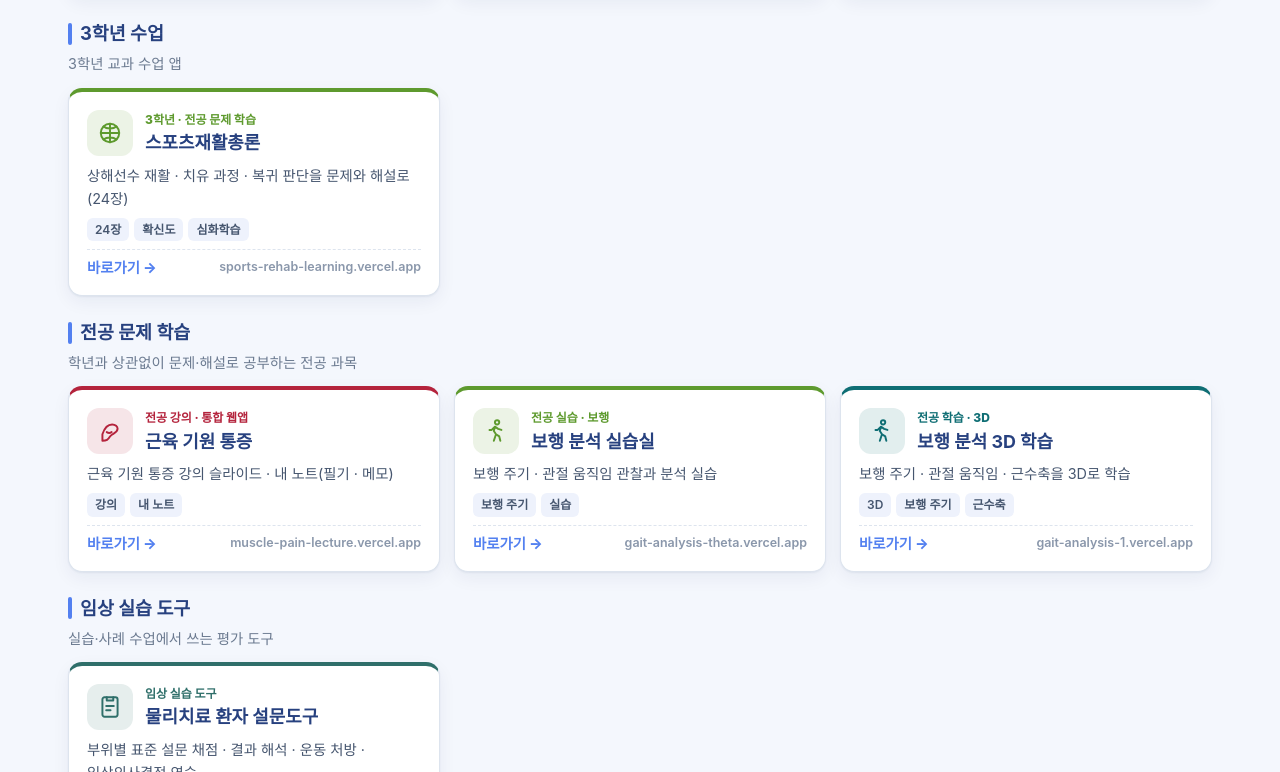
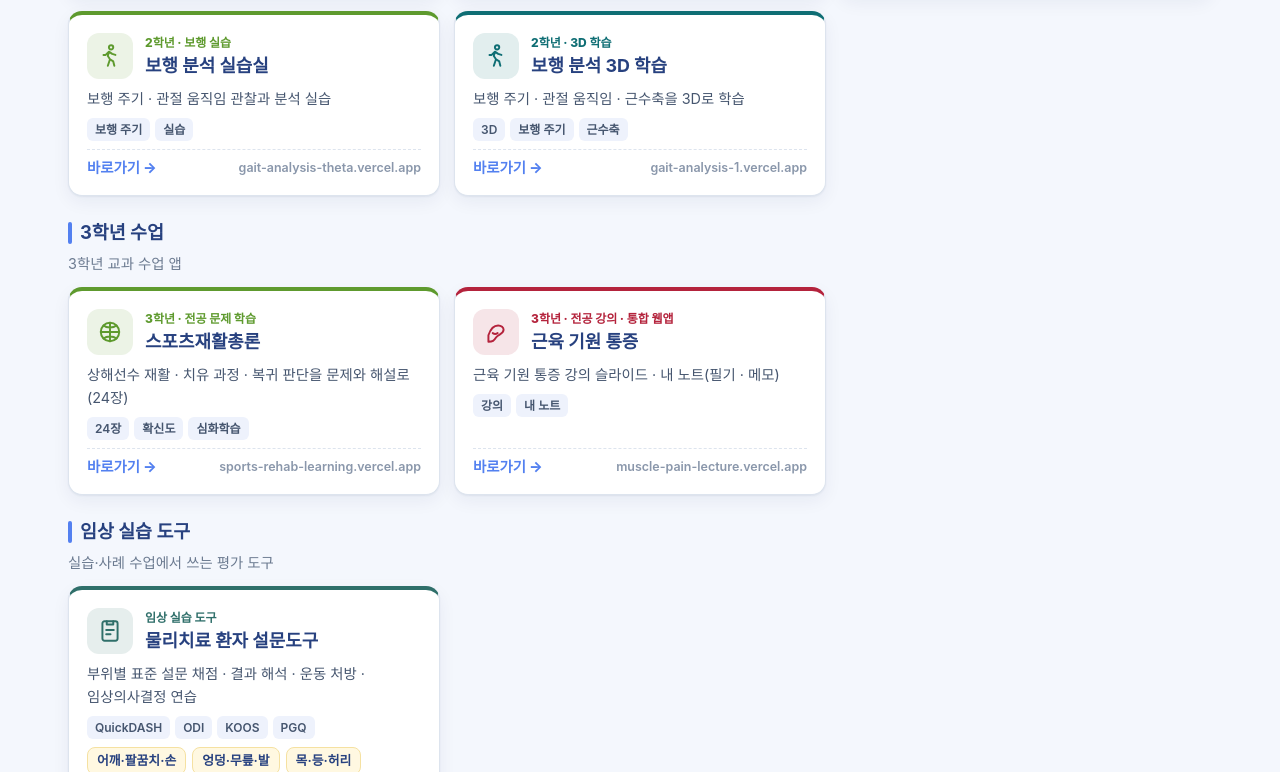
Before and after one commit to happyyang0226/pt-portal, a plain HTML site: page index.html in a window 1280 px wide. Shown: the part 1519-2291 px from the top of the page. Drawn offline with nearby package versions, Linux system fonts and the light colour scheme; a web font is replaced by a local one.

Commit message:
포털: 근육 기원 통증 3학년, 보행 분석 2학년으로 이동
Co-Authored-By: Claude Opus 5.5 <noreply@anthropic.com>
Claude-Session: https://claude.ai/code/session_01TfB5znaWtBTh7HzpcScnSV

```diff
--- a/index.html
+++ b/index.html
@@ -161,11 +161,11 @@ const APPS = [
   { id: 'kineeval', group: 'g2', name: '임상운동학 · 측정 및 평가', kicker: '2학년 · 전공 문제 학습 · 국시 대비', url: 'https://pt-kine-eval-lab.vercel.app/', icon: 'exam', color: '#5380f0',
     desc: 'KINE LAB(국시 운동학 5개 영역) · EVAL LAB(물리치료 진단평가) — 각 15주 · 중간·기말고사', tags: ['15주', '국시 대비', '중간·기말'],
     subs: [['임상운동학 KINE LAB', 'kine/'], ['측정 및 평가 EVAL LAB', 'eval/']] },
-  { id: 'musclepain', group: 'major', name: '근육 기원 통증', kicker: '전공 강의 · 통합 웹앱', url: 'https://muscle-pain-lecture.vercel.app/', icon: 'muscle', color: '#b4233c',
+  { id: 'musclepain', group: 'g3', name: '근육 기원 통증', kicker: '3학년 · 전공 강의 · 통합 웹앱', url: 'https://muscle-pain-lecture.vercel.app/', icon: 'muscle', color: '#b4233c',
     desc: '근육 기원 통증 강의 슬라이드 · 내 노트(필기 · 메모)', tags: ['강의', '내 노트'] },
-  { id: 'gait', group: 'major', name: '보행 분석 실습실', kicker: '전공 실습 · 보행', url: 'https://gait-analysis-theta.vercel.app/', icon: 'walk', color: '#5e9a2e',
+  { id: 'gait', group: 'g2', name: '보행 분석 실습실', kicker: '2학년 · 보행 실습', url: 'https://gait-analysis-theta.vercel.app/', icon: 'walk', color: '#5e9a2e',
     desc: '보행 주기 · 관절 움직임 관찰과 분석 실습', tags: ['보행 주기', '실습'] },
-  { id: 'gait3d', group: 'major', name: '보행 분석 3D 학습', kicker: '전공 학습 · 3D', url: 'https://gait-analysis-1.vercel.app/', icon: 'walk', color: '#0f6e74',
+  { id: 'gait3d', group: 'g2', name: '보행 분석 3D 학습', kicker: '2학년 · 3D 학습', url: 'https://gait-analysis-1.vercel.app/', icon: 'walk', color: '#0f6e74',
     desc: '보행 주기 · 관절 움직임 · 근수축을 3D로 학습', tags: ['3D', '보행 주기', '근수축'] },
   { id: 'quest', sso: 'zgv', group: 'clinic', name: '물리치료 환자 설문도구', kicker: '임상 실습 도구', url: 'https://pt-questionaires.vercel.app/', icon: 'form', color: '#2f6f6a',
     desc: '부위별 표준 설문 채점 · 결과 해석 · 운동 처방 · 임상의사결정 연습', tags: ['QuickDASH', 'ODI', 'KOOS', 'PGQ'],
```
